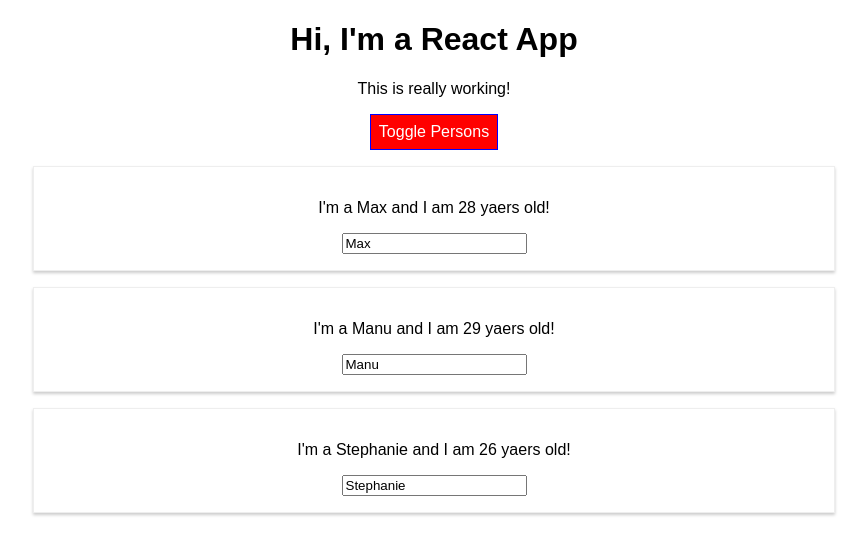
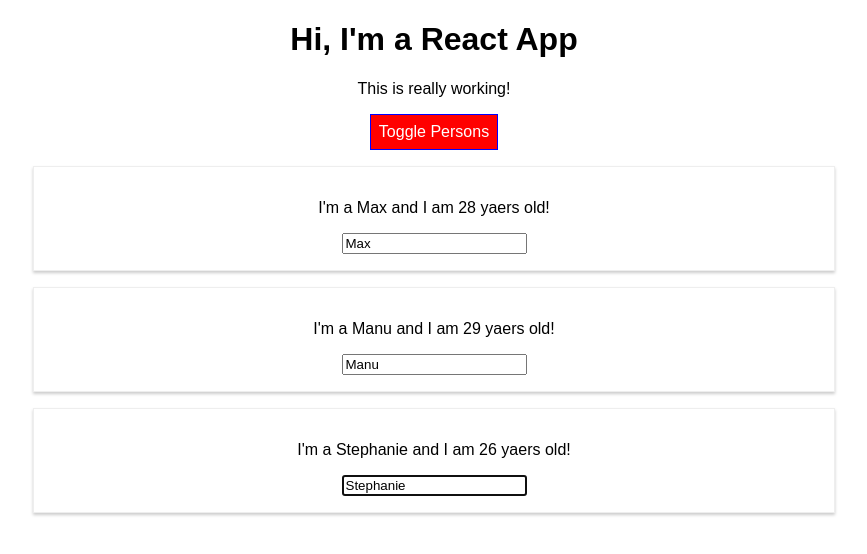
Before and after one commit to jswob/react-complete-guide, a React (Create React App) app: page / in a window 1280 px wide. Both pictures are taken after a click on the button "Toggle Persons". Shown: the top 554 px of the page, without its empty margins (206-1073 px from the left). Built offline with nearby package versions, Linux system fonts and the light colour scheme.

Commit message:
Use React.createRef in Person to focus on input

```diff
--- a/src/components/Persons/Person/Person.js
+++ b/src/components/Persons/Person/Person.js
@@ -4,6 +4,16 @@
 import withClass from "../../../hoc/withClass";
 
 class Person extends Component {
+  constructor(props) {
+    super(props);
+    this.inputElementRef = React.createRef();
+  }
+
+  componentDidMount() {
+    // this.inputElement.focus();
+    this.inputElementRef.current.focus();
+  }
+
   render() {
     console.log("   [Person.js] render");
 
@@ -15,6 +25,10 @@
         <p>{this.props.children}</p>
         <input
           type="text"
+          ref={this.inputElementRef}
+          // ref={(inputEl) => {
+          //   this.inputElement = inputEl;
+          // }}
           onChange={this.props.changed}
           defaultValue={this.props.name}
         />
```
